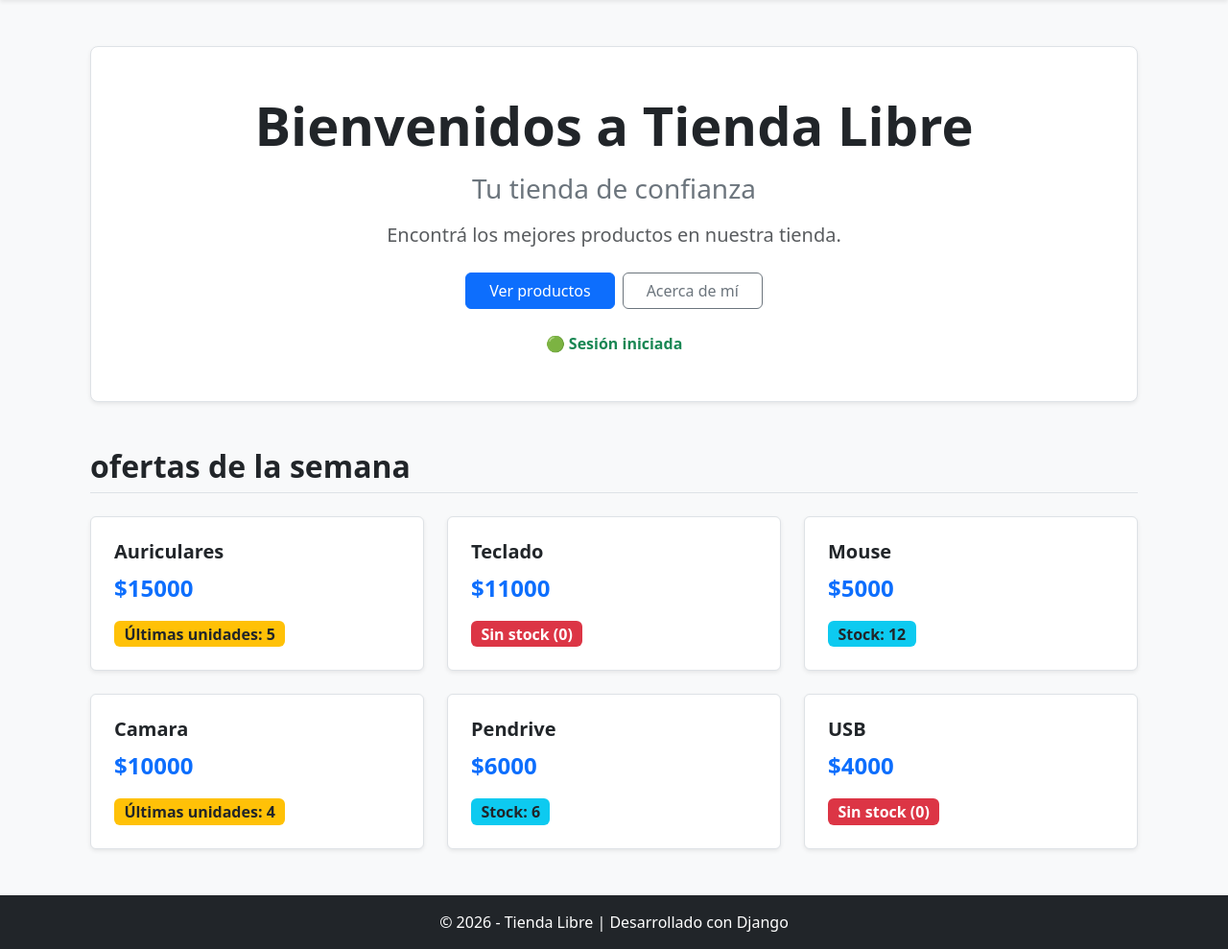
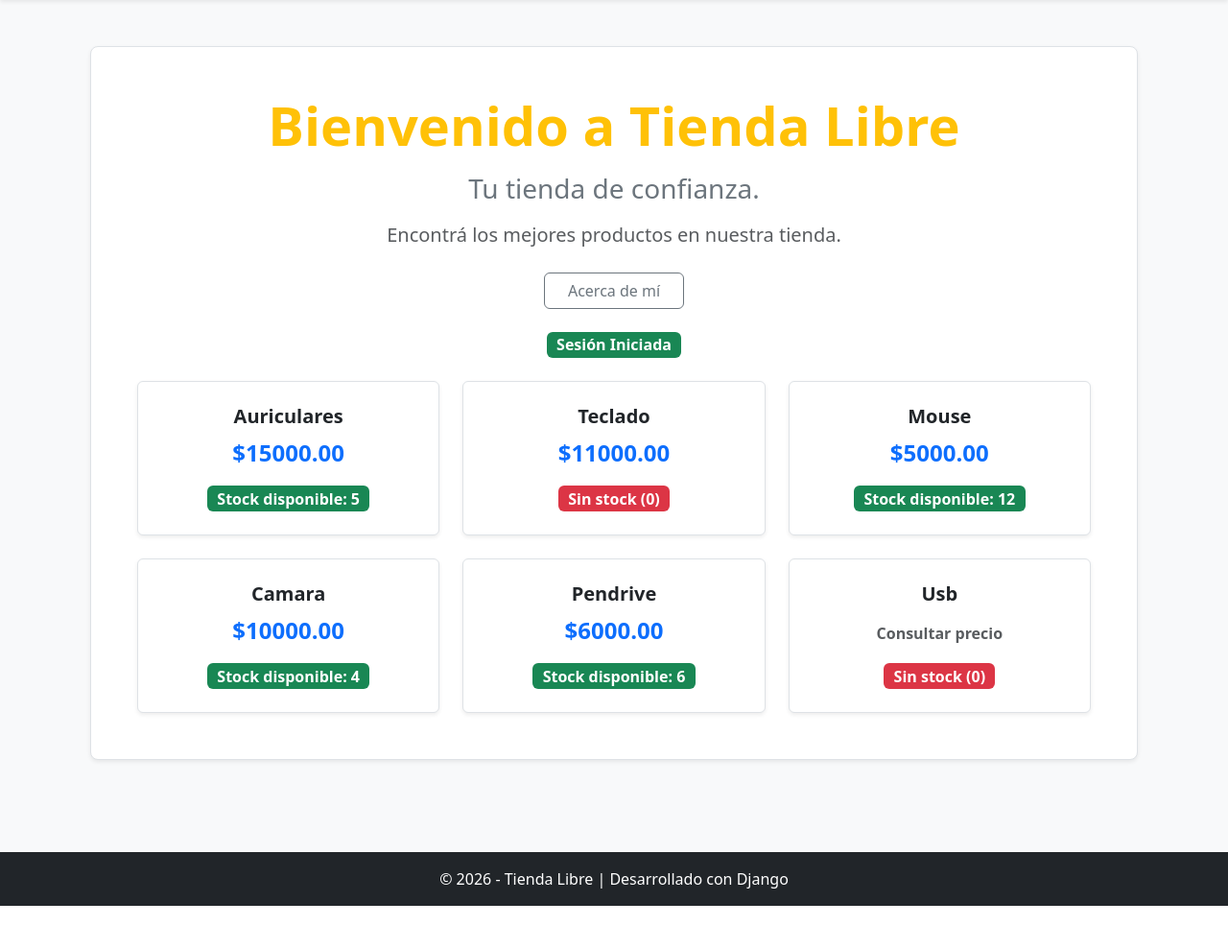
Before and after one commit to Villada-PG3/trabajo-practico-tienda-libre-fabriitisano, a Django app: page / in a window 1280 px wide. Shown: the part 56-1045 px from the top of the page at 96% size. After the commit the page ends 1000 px from the top, so only its background shows below. Run offline with Django 5.2, Linux system fonts and the light colour scheme.

Commit message:
feat: template dinamico con DTL home

```diff
--- a/ecommerce/tiendalibre/templates/tiendalibre/home.html
+++ b/ecommerce/tiendalibre/templates/tiendalibre/home.html
@@ -6,49 +6,43 @@
 {% block content %}
 <div class="container py-4">
 
-  <!-- Tarjeta de Bienvenida -->
+
   <div class="text-center bg-white p-5 rounded-3 border shadow-sm mb-5">
-    <h1 class="display-4 fw-bold text-dark mb-3">Bienvenidos a Tienda Libre</h1>
-    <h2 class="fs-3 text-secondary mb-3">Tu tienda de confianza</h2>
+    <h1 class="display-4 fw-bold text-warning mb-3">Bienvenido a Tienda Libre</h1>
+    <h2 class="fs-3 text-secondary mb-3">Tu tienda de confianza.</h2>
     <p class="lead text-muted mb-4">Encontrá los mejores productos en nuestra tienda.</p>
 
     <div class="d-flex justify-content-center gap-2 mb-4">
-      <a href="/productos/" class="btn btn-primary px-4">
-        Ver productos
-      </a>
       <a href="{% url 'acerca_de' %}" class="btn btn-outline-secondary px-4">
         Acerca de mí
       </a>
     </div>
 
+    <div>
       {% if usuario_logueado %}
-      <p class="mb-0 text-success fw-bold">🟢 Sesión iniciada</p>
-    {% else %}
-      <p class="mb-0 text-muted">⚪ Visitante</p>
-    {% endif %}
-  </div>
+        <span class="badge bg-success fs-6 mb-4">Sesión Iniciada</span>
 
-  <!-- Título de la sección -->
-  <h2 class="text-dark fw-bold border-bottom pb-2 mb-4">{{ titulo }}</h2>
 
-  <!-- Tarjetas de los 6 Productos -->
         <div class="row g-4">
-    {% for producto in productos_destacados %}
+          {% for producto in productos %}
             <div class="col-12 col-md-6 col-lg-4">
               <div class="card h-100 shadow-sm border">
                 <div class="card-body d-flex flex-column justify-content-between p-4">
                   <div>
-            <h5 class="card-title fw-bold text-dark mb-2">{{ producto.nombre }}</h5>
-            <p class="card-text fs-4 text-primary fw-bold mb-3">${{ producto.precio }}</p>
+                    <h5 class="card-title fw-bold text-dark mb-2">{{ producto.nombre|title }}</h5>
+
+                    <p class="card-text fs-4 text-primary fw-bold mb-3">
+                      {% if producto.precio %}
+                        ${{ producto.precio|floatformat:2 }}
+                      {% else %}
+                        <span class="text-muted fs-6">{{ producto.precio|default:"Consultar precio" }}</span>
+                      {% endif %}
+                    </p>
                   </div>
 
                   <div>
                     {% if producto.stock == 0 %}
                       <span class="badge bg-danger fs-6">Sin stock (0)</span>
-            {% elif producto.stock <= 5 %}
-              <span class="badge bg-warning text-dark fs-6">Últimas unidades: {{ producto.stock }}</span>
-            {% elif producto.stock <= 15 %}
-              <span class="badge bg-info text-dark fs-6">Stock: {{ producto.stock }}</span>
                     {% else %}
                       <span class="badge bg-success fs-6">Stock disponible: {{ producto.stock }}</span>
                     {% endif %}
@@ -56,7 +50,22 @@
                 </div>
               </div>
             </div>
+          {% empty %}
+
+            <div class="col-12">
+              <div class="alert alert-warning text-center py-4" role="alert">
+                <h4 class="alert-heading fw-bold">No hay productos disponibles</h4>
+                <p class="mb-0">En este momento no disponemos de ofertas de la semana.</p>
+              </div>
+            </div>
           {% endfor %}
+        </div>
+
+      {% else %}
+
+        <span class="badge bg-danger fs-6">Inicie sesión para ver los productos de la semana</span>
+      {% endif %}
+    </div>
   </div>
 
 </div>
--- a/ecommerce/tiendalibre/views.py
+++ b/ecommerce/tiendalibre/views.py
@@ -7,12 +7,12 @@ def home(request):
         {"nombre": "Mouse", "precio": 5000, "stock" : 12},
         {"nombre": "Camara", "precio": 10000, "stock": 4},
         {"nombre": "Pendrive ", "precio": 6000, "stock": 6},
-        {"nombre": "USB", "precio": 4000, "stock": 0},
+        {"nombre": "USB", "precio": None, "stock": 0},
 
     ]
     context = {
         "titulo" : "ofertas de la semana",
-        "productos_destacados": productos_destacados,
+        "productos": productos_destacados,
         "usuario_logueado": True
     }
     return render(request, 'tiendalibre/home.html', context)
```
Lines whose indentation alone changed are shown as unchanged.
